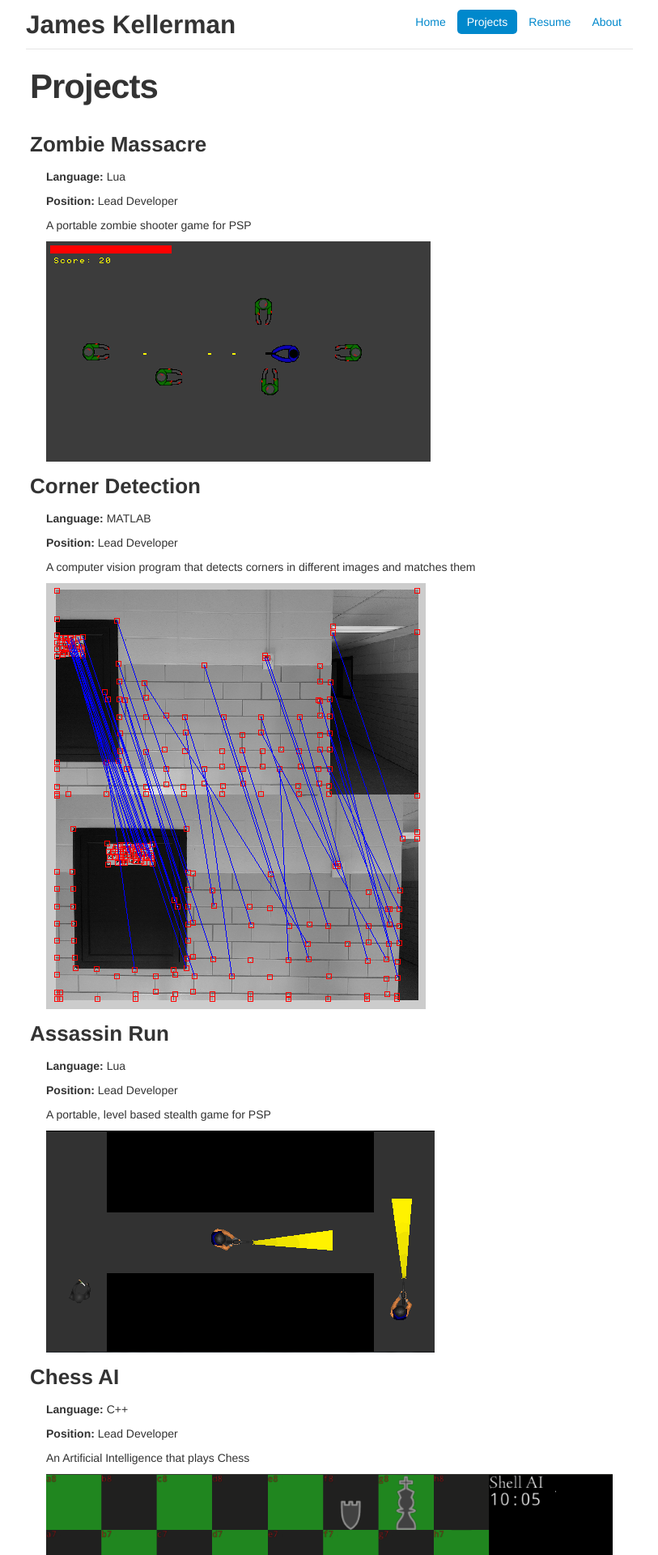
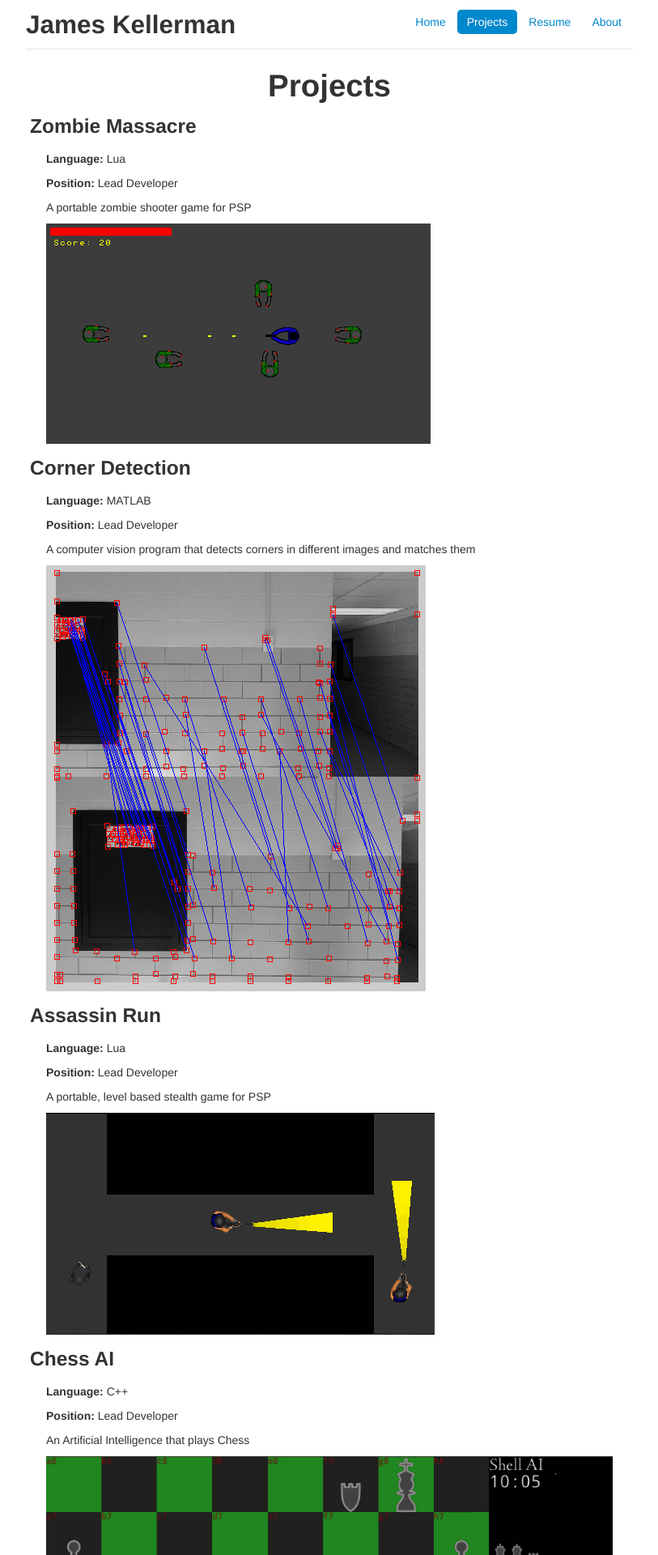
Before and after one commit to JamesKellerman/JamesKellerman.github.io, a Jekyll site: the page built from projects/projects.md, in a window 1280 px wide. Shown: the top 1920 px of the page at 81% size, without its empty margins (233-1046 px from the left). Built offline with Jekyll 4.4.1, drawn with Linux system fonts in a browser that asks for light colours.

Commit message:
Updated Projects page

```diff
--- a/projects/projects.md
+++ b/projects/projects.md
@@ -1,32 +1,36 @@
 ---
 title: Projects
-layout: page
+layout: default
 ---
+
+<div align="center">
+	<h1>Projects</h1>
+</div>
 
 {% for project in site.data.projectsList %}
   {% if project.break %}
-<h2 class="no-border">{{project.name}}</h2>
-{% else %}
-  {% if project.hasLink %}
-<h3><a href="{{project.link}}">{{project.name}}</a></h3>
+  <div class="jumbotron">
+  <h2 class="no-border">{{project.name}}</h2>
+  </div>
   {% else %}
+    {% if project.hasLink %}
+  <h3><a href="{{project.link}}">{{project.name}}</a></h3>
+    {% else %}
   <h3>{{project.name}}</h3>
-  {% endif %}
+    {% endif %}
 
-<div class="container-fluid">
-
-<div class="col-md-4">
-<p><b>Language:</b> {{project.language}}</p>
-<p><b>Position:</b> {{project.position}}</p>
-<p>{{project.description}}</p>
-</div>
-<div class="col-md-8">
-{% if project.image %}
-<img class="img-responsive" src="{{project.image}}" alt="{{project.image}}">
-{% endif %}
-</div>
-</div>
-
+  <div class="container-fluid">
+    <div class="col-md-4">
+      <p><b>Language:</b> {{project.language}}</p>
+      <p><b>Position:</b> {{project.position}}</p>
+      <p>{{project.description}}</p>
+    </div>
+    <div class="col-md-8">
+    {% if project.image %}
+      <img class="img-responsive" src="{{project.image}}" alt="{{project.image}}">
+    {% endif %}
+    </div>
+  </div>
 
   {% endif %}
 {% endfor %}
```
